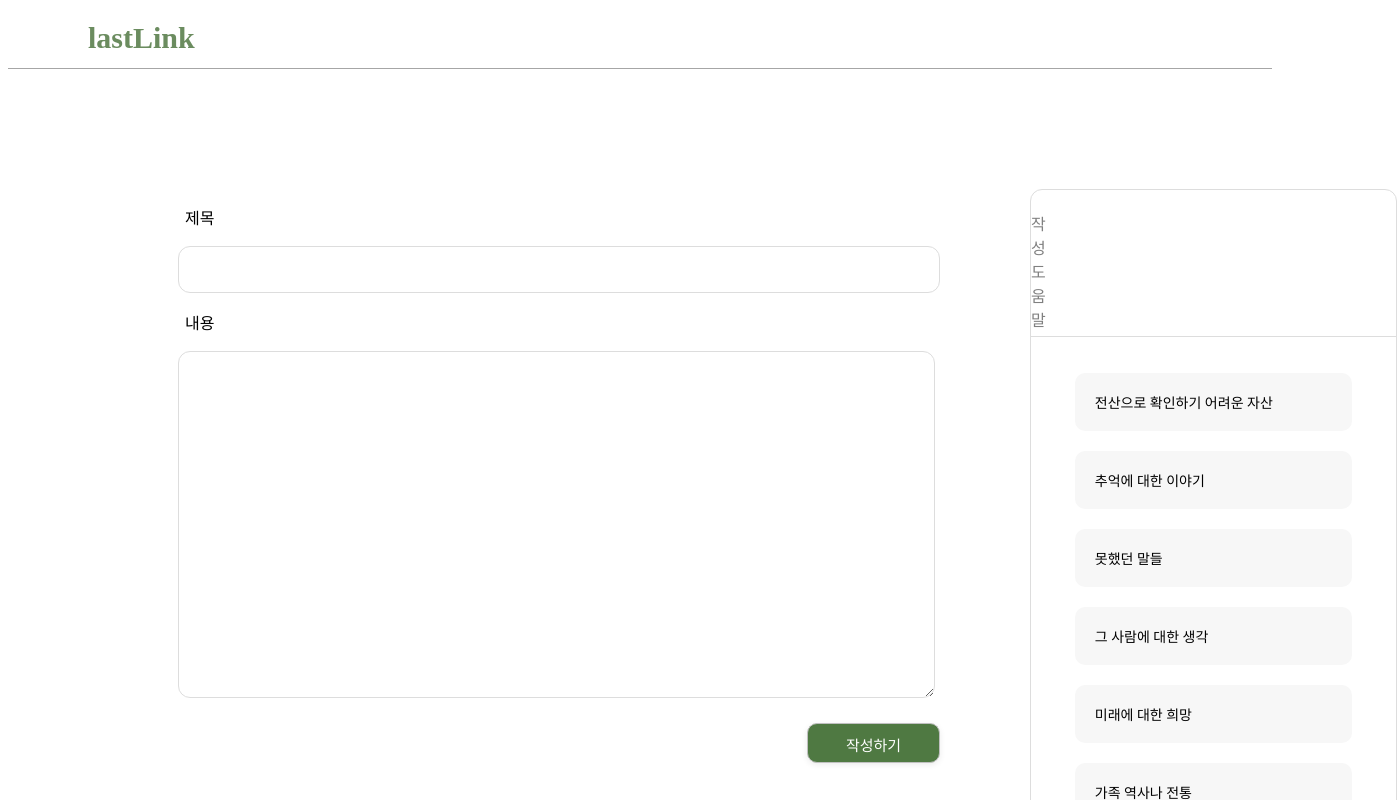
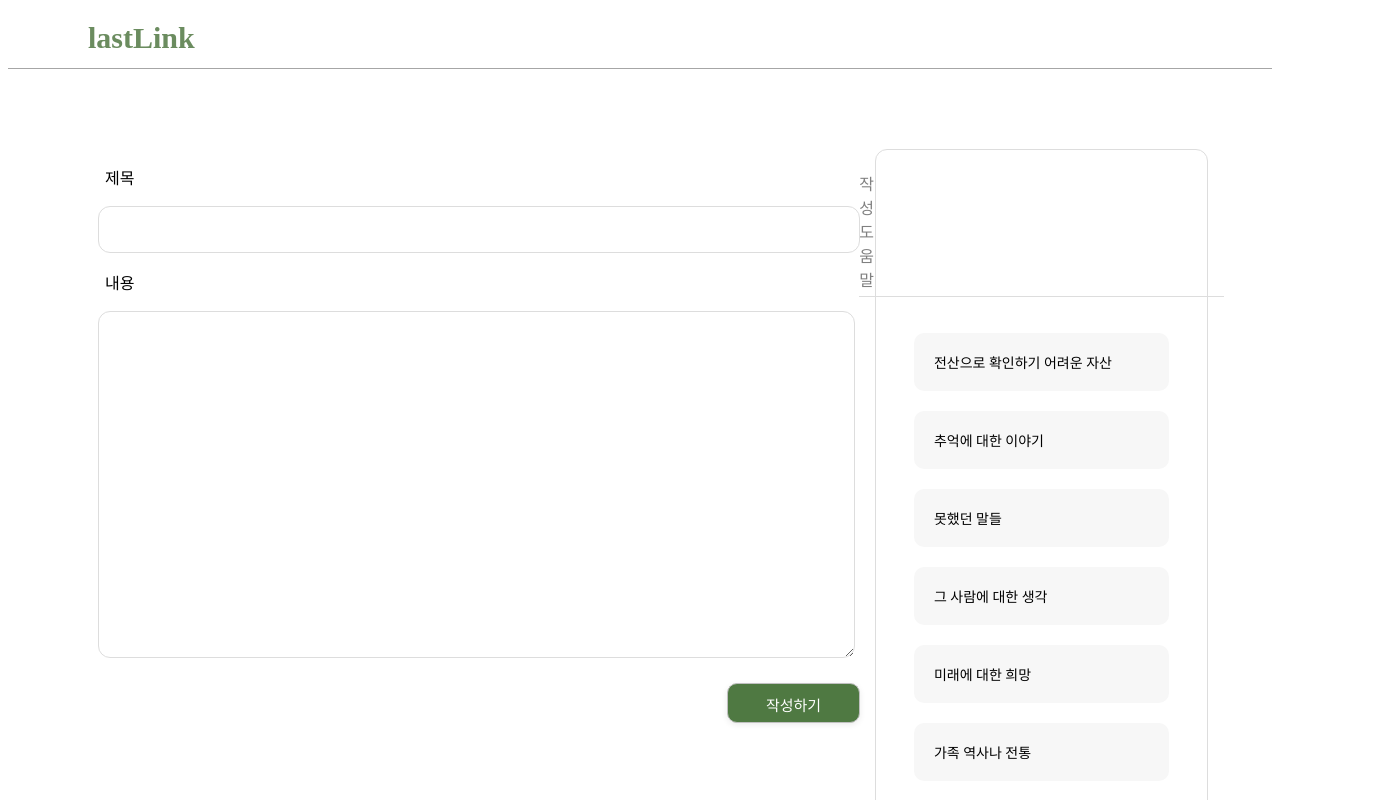
Before and after one commit to LikeLion-13th-INHA-Hachathon-Team-F/teamF-web, a React (Vite) app in the folder LikeLion-Hachathon-Front/: page /writewill in a window 1280 px wide. Shown: the top 800 px of the page, 1397 px wide, since content can reach past the window. Built offline with nearby package versions, Linux system fonts and the light colour scheme.

Commit message:
유서작성페이지 css수정함

```diff
--- a/LikeLion-Hachathon-Front/src/WriteWill/WriteWill.css
+++ b/LikeLion-Hachathon-Front/src/WriteWill/WriteWill.css
@@ -17,11 +17,16 @@
 .WriteWill-Body{
     display: flex;
     flex-direction: row;
+    justify-content: space-around; /* 요소 간 균등한 간격 */
+    align-items: flex-start; /* 세로 정렬 */
+    padding: 80px;
+    gap: 5px; /* 요소 간 간격 */
+
 }
 
 .WriteWill-Write{
-    margin-top: 120px;
-    margin-left: 160px;
+    /* margin-top: 120px;
+    margin-left: 160px; */
 
 }
 .WriteWill-Write-Contents{
@@ -63,16 +68,20 @@
     padding-left: 17px;
 }
 .WriteWill-WritingTips{
+
+
+
+
+
     border: 1px solid #ddd;
     border-radius: 12px;
     display: flex;
     flex-direction: column;
     align-items: center;
     padding: 5px 0;
-    width: 500px;
-    padding-bottom: 20px;
-    margin-top: 120px;
-    margin-left: 80px;
+    width: 30%;
+
+
 
 }
 .WritingTip{
@@ -117,12 +126,10 @@
     font-size: 13px;
     padding: 7px 8px;
 
-
 }
-
-
 .TextTitle{
     font-size: 14px;
+    cursor: pointer;
 
 
 }
```
